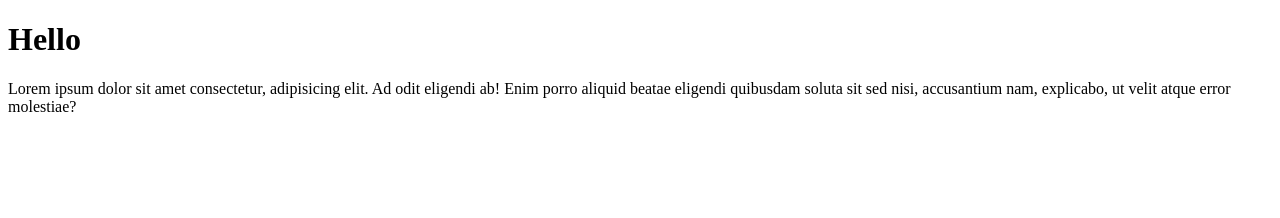
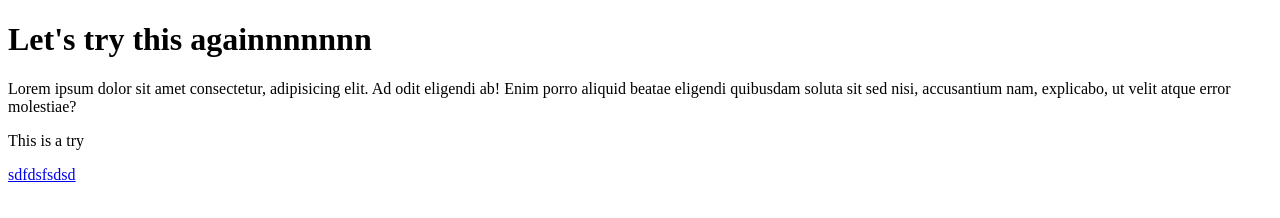
Before and after one commit to neil-gursahani/class-exercise-git, a plain HTML site: page Day 1/index.html in a window 1280 px wide. Drawn offline with Linux system fonts and the light colour scheme.

Commit message:
merge conflict time

```diff
--- a/Day 1/index.html
+++ b/Day 1/index.html
@@ -6,7 +6,11 @@
     <title>Document</title>
 </head>
 <body>
-    <h1>Hello</h1>
+    <h1>Let's try this againnnnnnn</h1>
     <p>Lorem ipsum dolor sit amet consectetur, adipisicing elit. Ad odit eligendi ab! Enim porro aliquid beatae eligendi quibusdam soluta sit sed nisi, accusantium nam, explicabo, ut velit atque error molestiae?</p>
+    <p>This is a try</p>
+    <nav>
+        <a href="hests">sdfdsfsdsd</a>
+    </nav>
 </body>
 </html>
```
